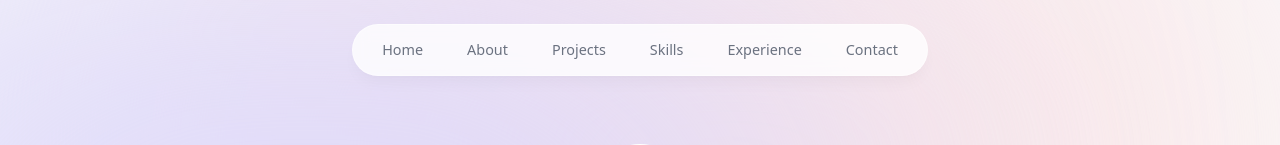
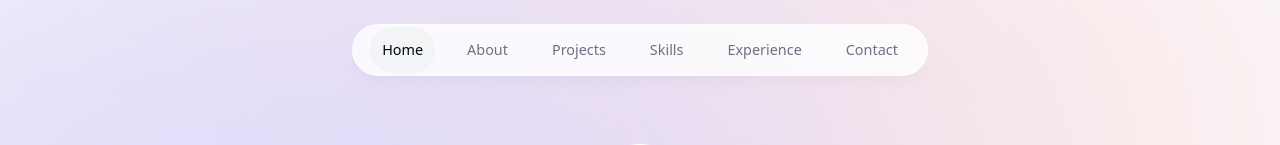
Before and after one commit to zamilbahri/portfolio-website, a Next.js app: page / in a window 1280 px wide. Shown: the top 145 px of the page. Built offline with nearby package versions, Linux system fonts and the light colour scheme.

Commit message:
added state functionality to navbar

```diff
--- a/components/header.tsx
+++ b/components/header.tsx
@@ -1,34 +1,61 @@
-"use client";
+'use client';
 
-import React from 'react'
-import { motion } from "framer-motion";
-import { links } from "@/lib/data";
+import React, { useState } from 'react';
+import { motion } from 'framer-motion';
+import { links } from '@/lib/data';
 import Link from 'next/link';
+import clsx from 'clsx';
 
 const Header = () => {
+  const [activeSection, setActiveSection] = useState('Home');
+
   return (
-		<header className='z-[999] relative'>
-			<motion.div className="fixed top-0 left-1/2 h-[4.5rem] w-full rounded-none border border-white border-opacity-40 bg-white bg-opacity-80 shadow-lg shadow-black/[0.03] backdrop-blur-[0.5rem] sm:top-6 sm:h-[3.25rem] sm:w-[36rem] sm:rounded-full"
-			initial={{ y: -100, x: "-50%", opacity: 0 }}
-			animate={{ y: 0, x:"-50%", opacity: 1 }}
+    <header className="z-[999] relative">
+      <motion.div
+        className="fixed top-0 left-1/2 h-[4.5rem] w-full rounded-none border border-white border-opacity-40 bg-white bg-opacity-80 shadow-lg shadow-black/[0.03] backdrop-blur-[0.5rem] sm:top-6 sm:h-[3.25rem] sm:w-[36rem] sm:rounded-full"
+        initial={{ y: -100, x: '-50%', opacity: 0 }}
+        animate={{ y: 0, x: '-50%', opacity: 1 }}
       ></motion.div>
 
-			<nav className='flex fixed top-[0.15rem] left-1/2 h-12 -translate-x-1/2 py-2 sm:top-[1.7rem] sm:h-[initial] sm:py-0'>
-				<ul className='flex w-[22rem] flex-wrap items-center justify-center gap-y-1 text-[0.9rem] font-medium text-gray-500 sm:w-[initial] sm:flex-nowrap sm:gap-5'>
-					{
-						links.map(link => (
-							<motion.li className='h-3/4 flex items-center justify-center' key={link.hash}
+      <nav className="flex fixed top-[0.15rem] left-1/2 h-12 -translate-x-1/2 py-2 sm:top-[1.7rem] sm:h-[initial] sm:py-0">
+        <ul className="flex w-[22rem] flex-wrap items-center justify-center gap-y-1 text-[0.9rem] font-medium text-gray-500 sm:w-[initial] sm:flex-nowrap sm:gap-5">
+          {links.map((link) => (
+            <motion.li
+              className="h-3/4 flex items-center justify-center"
+              key={link.hash}
               initial={{ y: -100, opacity: 0 }}
               animate={{ y: 0, opacity: 1 }}
             >
-								<Link className='flex w-full items-center justify-center px-3 py-3 hover:text-gray-950 transition' href={link.hash}>{link.name}</Link>
+              <Link
+                className={clsx(
+                  'flex w-full items-center justify-center px-3 py-3 hover:text-gray-950 relative transition',
+                  {
+                    'text-gray-950': activeSection === link.name,
+                  }
+                )}
+                href={link.hash}
+                onClick={() => setActiveSection(link.name)}
+              >
+                {link.name}
+
+                {link.name === activeSection && (
+                  <motion.span
+                    className="bg-gray-100 rounded-full absolute inset-0 -z-10"
+                    layoutId="activeSection"
+                    transition={{
+                      type: 'spring',
+                      stiffness: 380,
+                      damping: 30,
+                    }}
+                  ></motion.span>
+                )}
+              </Link>
             </motion.li>
-						))
-					}
+          ))}
         </ul>
       </nav>
     </header>
-	)
-}
+  );
+};
 
-export default Header
+export default Header;
```
Lines whose indentation alone changed are shown as unchanged.
